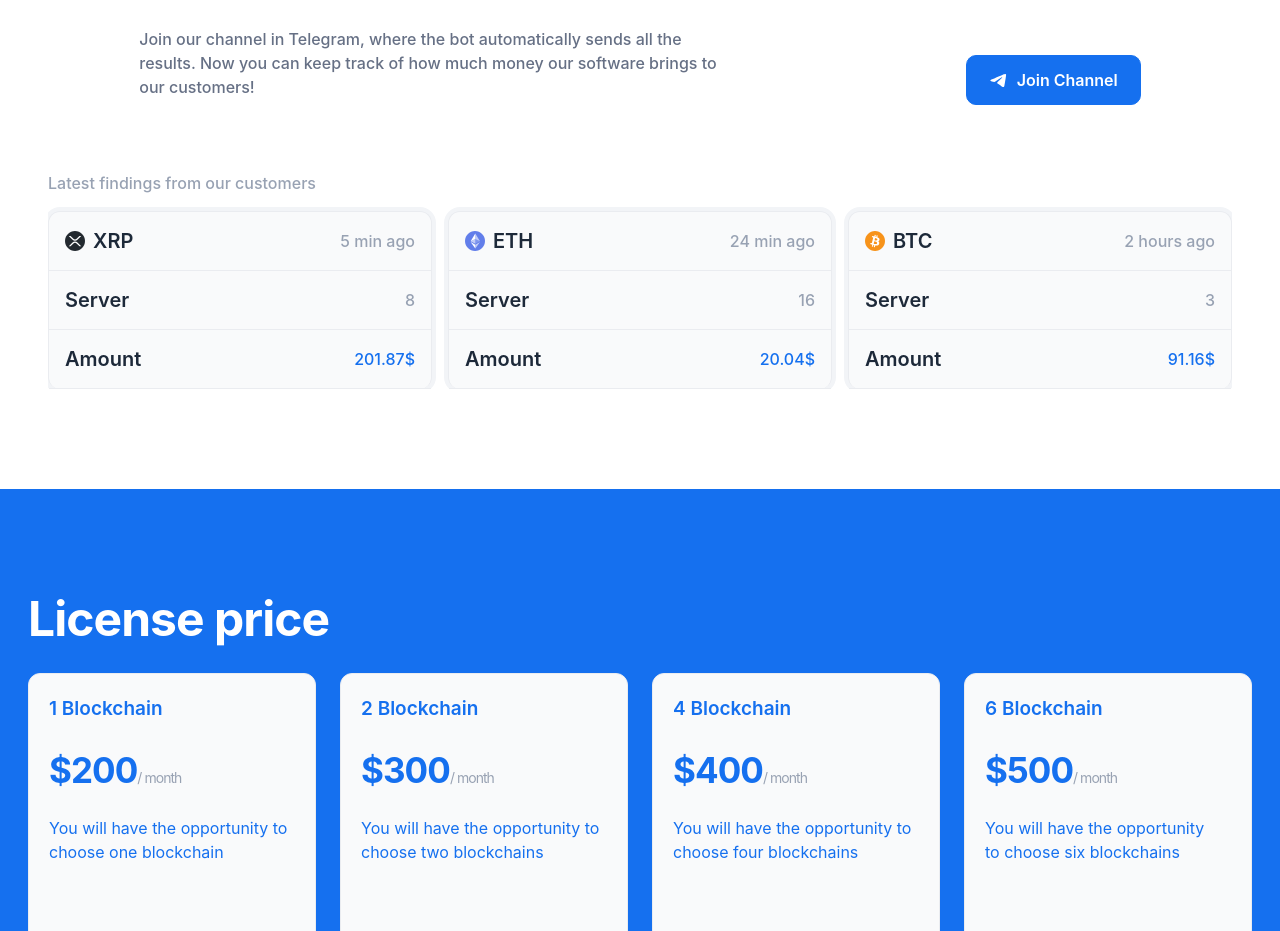
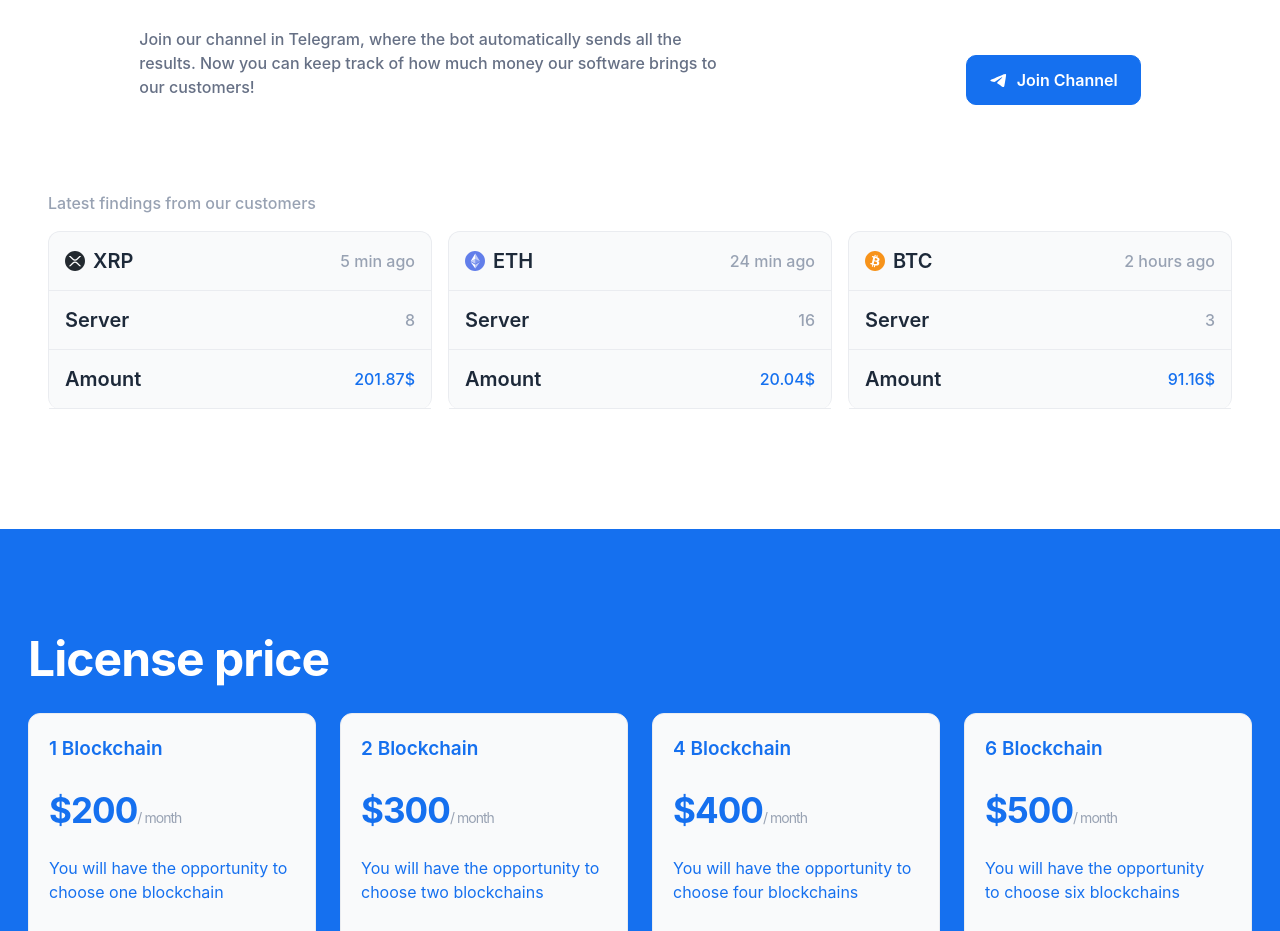
Before and after one commit to Dmitriy-dima/cryptoai, a React (Create React App) app: page / in a window 1280 px wide. Shown: the part 2900-3831 px from the top of the page. Built offline with nearby package versions, Linux system fonts and the light colour scheme.

Commit message:
Fixed boxed shadow

```diff
--- a/src/components/Results/Results.css
+++ b/src/components/Results/Results.css
@@ -115,6 +115,7 @@
   overflow-x: auto;
   scrollbar-width: none;
   -ms-overflow-style: none;
+  padding: 20px;
 }
 .latest_findings_content::-webkit-scrollbar {
   display: none;
@@ -159,7 +160,6 @@
   border-radius: 12px;
   border: 1px solid #eaecf0;
   border-bottom: none;
-  box-shadow: 0px 0px 0px 4px #F2F4F7, 0px 1px 2px 0px rgba(16, 24, 40, 0.05);
   background: #f9fafb;
   color: #1d2939;
   text-align: center;
@@ -167,6 +167,9 @@
   font-style: normal;
   font-weight: 600;
   line-height: 30px;
+}
+.result_card:hover{
+  box-shadow: 0px 0px 0px 4px #F2F4F7, 0px 1px 2px 0px rgba(16, 24, 40, 0.05);
 }
 
 .card_row {
```
